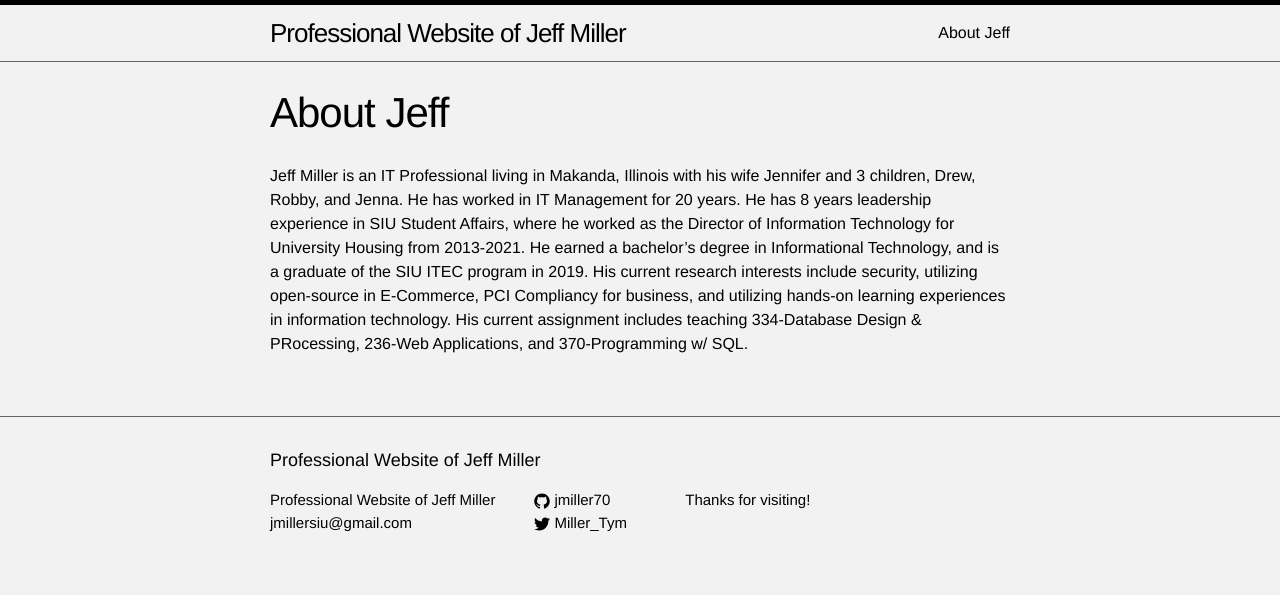
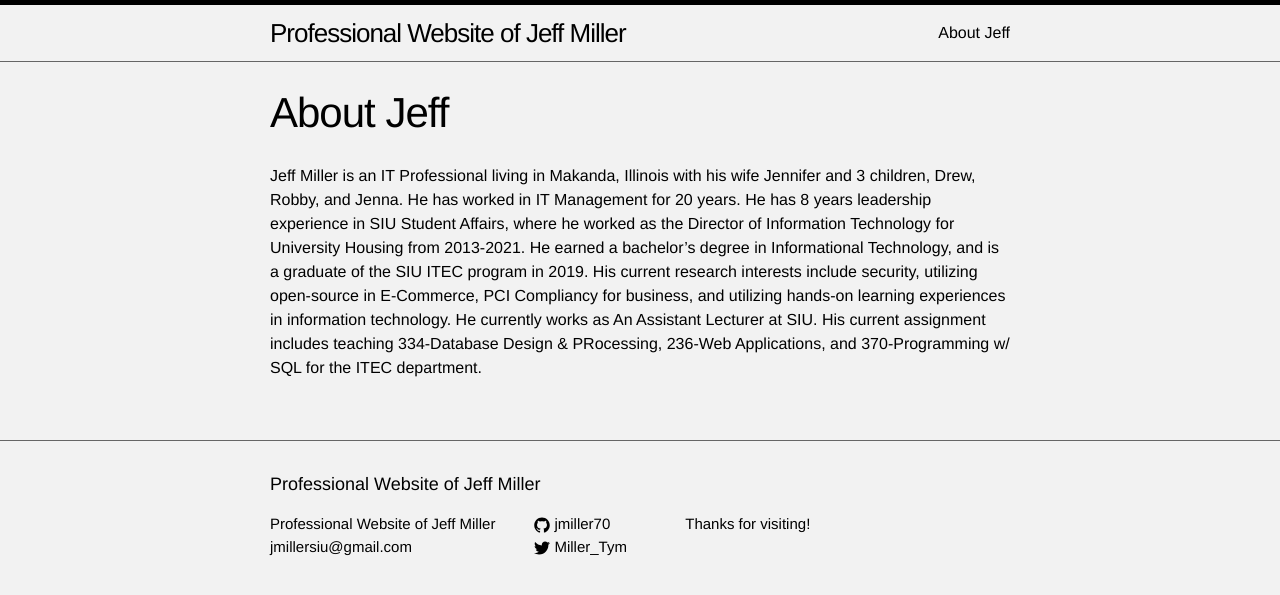
Before and after one commit to jmillersiu/jmillersiu.github.io, a Jekyll site: the page built from about.md, in a window 1280 px wide. Shown: the top 595 px of the page. Built offline with Jekyll 4.4.1, drawn with Linux system fonts in a browser that asks for light colours.

Commit message:
Update about.md

```diff
--- a/about.md
+++ b/about.md
@@ -4,4 +4,4 @@
 permalink: /about/
 ---
 
-Jeff Miller is an IT Professional living in Makanda, Illinois with his wife Jennifer and 3 children, Drew, Robby, and Jenna. He has worked in IT Management for 20 years. He has 8 years leadership experience in SIU Student Affairs, where he worked as the Director of Information Technology for University Housing from 2013-2021. He earned a bachelor's degree in Informational Technology, and is a graduate of the SIU ITEC program in 2019. His current research interests include security, utilizing open-source in E-Commerce, PCI Compliancy for business, and utilizing hands-on learning experiences in information technology. His current assignment includes teaching 334-Database Design & PRocessing, 236-Web Applications, and 370-Programming w/ SQL.
+Jeff Miller is an IT Professional living in Makanda, Illinois with his wife Jennifer and 3 children, Drew, Robby, and Jenna. He has worked in IT Management for 20 years. He has 8 years leadership experience in SIU Student Affairs, where he worked as the Director of Information Technology for University Housing from 2013-2021. He earned a bachelor's degree in Informational Technology, and is a graduate of the SIU ITEC program in 2019. His current research interests include security, utilizing open-source in E-Commerce, PCI Compliancy for business, and utilizing hands-on learning experiences in information technology. He currently works as An Assistant Lecturer at SIU. His current assignment includes teaching 334-Database Design & PRocessing, 236-Web Applications, and 370-Programming w/ SQL for the ITEC department.
```
